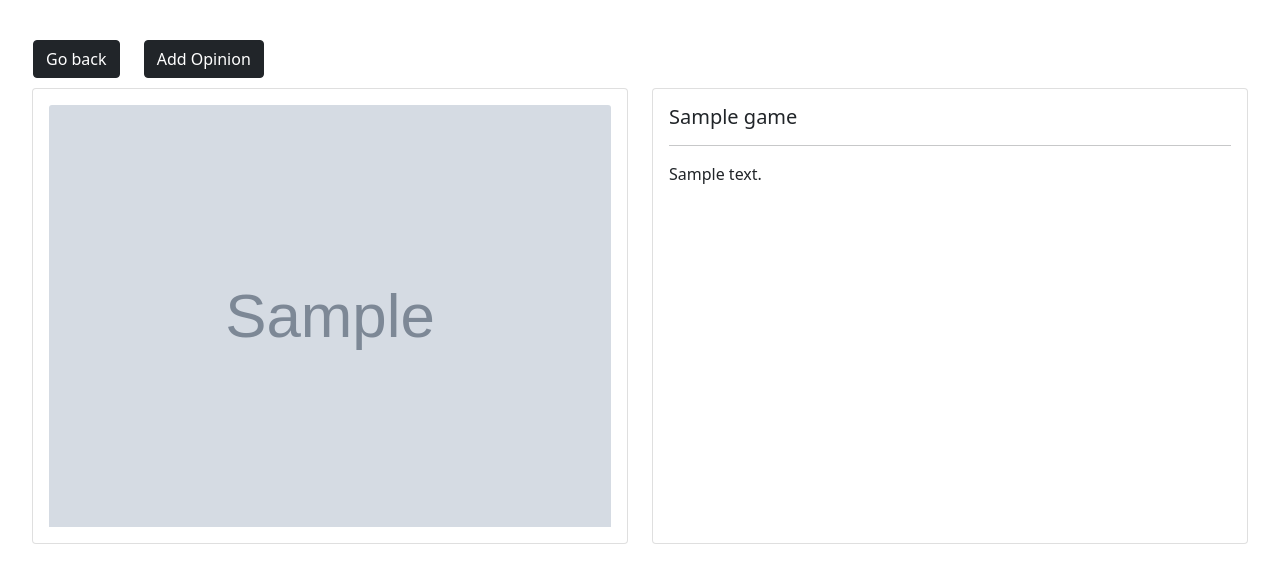
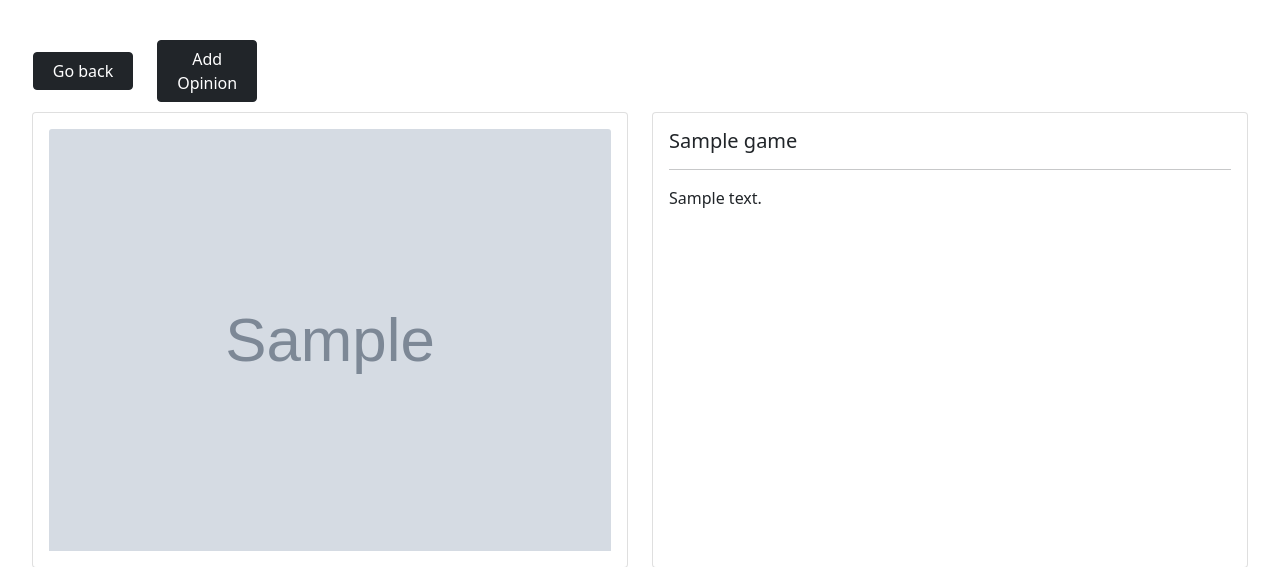
Before and after one commit to Krzys01k/BD2021-gamedb-neo4j, a Flask app: template FlaskApp/Templates/game_details.html in a window 1280 px wide. Shown: the part 56-623 px from the top of the page. Run offline with Flask 2, Linux system fonts and the light colour scheme; the template is opened without the code that fills it: most values are stand-ins (such as "Sample title", 1, 10 or a date in 2020); grey boxes marked "Sample" are stand-in pictures.

Commit message:
literówka, kosmetyki

```diff
--- a/FlaskApp/Templates/game_details.html
+++ b/FlaskApp/Templates/game_details.html
@@ -2,8 +2,8 @@
 
 {%block content%}
 
-<a href="/games" class="btn btn-dark" style="width = 100px; margin: 10px 10px 10px 33px">Go back</a>
-<a href="/add_opinion/{{game.title}}" class="btn btn-dark" style="width = 100px; margin: 10px">Add Opinion</a>
+<a href="/games" class="btn btn-dark" style="width: 100px; margin: 10px 10px 10px 33px">Go back</a>
+<a href="/add_opinion/{{game.title}}" class="btn btn-dark" style="width: 100px; margin: 10px">Add Opinion</a>
 
 <div style="margin: 0 20px" class="row">
     <div class="col-sm-6">
--- a/FlaskApp/Templates/games.html
+++ b/FlaskApp/Templates/games.html
@@ -2,10 +2,10 @@
 
 {%block content%}
 <h1>Games:</h1>
-<div style="margin: 0 50px" class="row row-cols-1 row-cols-md-3 g-4">
+<div style="margin: 0 50px;" class="row row-cols-1 row-cols-md-3 g-4">
     {% for game in games %}
     <div class="col">
-        <div class="card">
+        <div class="card h-100">
             <img src="{{game['photo_url']}}" class="card-img-top" alt="{{game['title']}}">
             <div class="card-body">
                 <a href="/games/{{game['title']}}" class="stretched-link"> <h5 class="card-title">{{ game['title'] }}</h5> </a>
```
